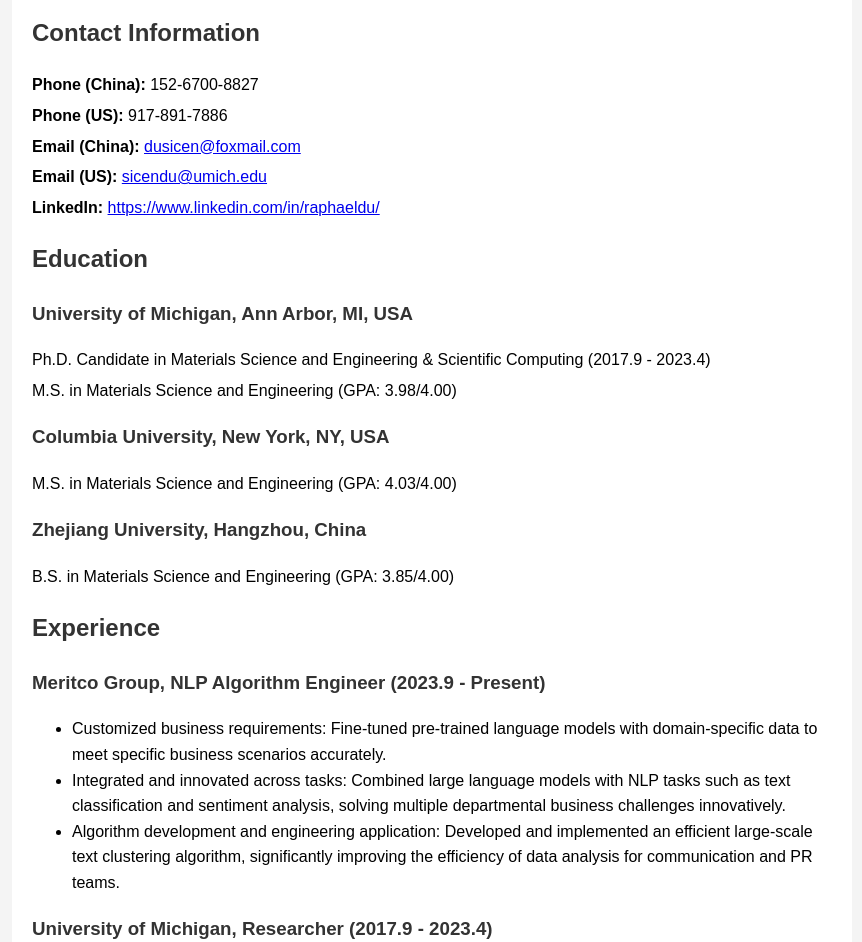
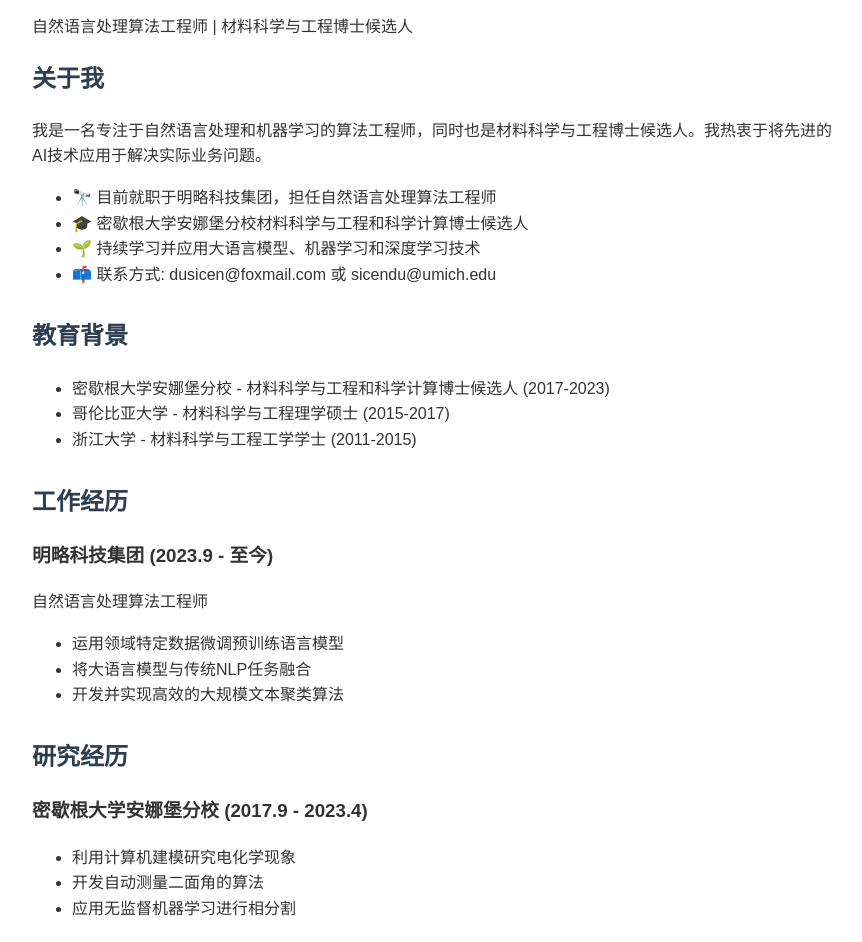
Before and after one commit to SiriusDu/SiriusDu.github.io, a plain HTML site: page index.html in a window 1280 px wide. Shown: the part 100-1042 px from the top of the page, without its empty margins (208-1070 px from the left). Drawn offline with Linux system fonts and the light colour scheme.

Commit message:
Update index.html

```diff
--- a/index.html
+++ b/index.html
@@ -1,82 +1,75 @@
 <!DOCTYPE html>
-<html lang="en">
+<html lang="zh">
 <head>
     <meta charset="UTF-8">
     <meta name="viewport" content="width=device-width, initial-scale=1.0">
-    <title>Raphael Du - Personal Homepage</title>
+    <title>杜思岑 (Raphael Du) - 个人主页</title>
     <style>
         body {
             font-family: Arial, sans-serif;
             line-height: 1.6;
-            margin: 0;
-            padding: 0;
-            background-color: #f4f4f4;
-        }
-        .container {
+            color: #333;
             max-width: 800px;
             margin: 0 auto;
             padding: 20px;
-            background-color: #fff;
         }
-        h1, h2, h3 {
-            color: #333;
+        h1, h2 {
+            color: #2c3e50;
         }
-        .contact-info, .education, .experience, .skills {
-            margin-bottom: 20px;
-        }
-        .contact-info p, .education p, .experience p, .skills p {
-            margin: 5px 0;
+        .section {
+            margin-bottom: 30px;
         }
     </style>
 </head>
 <body>
-    <div class="container">
-        <h1>Raphael Du</h1>
-        <div class="contact-info">
-            <h2>Contact Information</h2>
-            <p><strong>Phone (China):</strong> 152-6700-8827</p>
-            <p><strong>Phone (US):</strong> 917-891-7886</p>
-            <p><strong>Email (China):</strong> <a href="mailto:dusicen@foxmail.com">dusicen@foxmail.com</a></p>
-            <p><strong>Email (US):</strong> <a href="mailto:sicendu@umich.edu">sicendu@umich.edu</a></p>
-            <p><strong>LinkedIn:</strong> <a href="https://www.linkedin.com/in/raphaeldu/">https://www.linkedin.com/in/raphaeldu/</a></p>
-        </div>
+    <header>
+        <h1>杜思岑 (Raphael Du)</h1>
+        <p>自然语言处理算法工程师 | 材料科学与工程博士候选人</p>
+    </header>
 
-        <div class="education">
-            <h2>Education</h2>
-            <h3>University of Michigan, Ann Arbor, MI, USA</h3>
-            <p>Ph.D. Candidate in Materials Science and Engineering & Scientific Computing (2017.9 - 2023.4)</p>
-            <p>M.S. in Materials Science and Engineering (GPA: 3.98/4.00)</p>
+    <section class="section">
+        <h2>关于我</h2>
+        <p>我是一名专注于自然语言处理和机器学习的算法工程师，同时也是材料科学与工程博士候选人。我热衷于将先进的AI技术应用于解决实际业务问题。</p>
+        <ul>
+            <li>🔭 目前就职于明略科技集团，担任自然语言处理算法工程师</li>
+            <li>🎓 密歇根大学安娜堡分校材料科学与工程和科学计算博士候选人</li>
+            <li>🌱 持续学习并应用大语言模型、机器学习和深度学习技术</li>
+            <li>📫 联系方式: dusicen@foxmail.com 或 sicendu@umich.edu</li>
+        </ul>
+    </section>
 
-            <h3>Columbia University, New York, NY, USA</h3>
-            <p>M.S. in Materials Science and Engineering (GPA: 4.03/4.00)</p>
+    <section class="section">
+        <h2>教育背景</h2>
+        <ul>
+            <li>密歇根大学安娜堡分校 - 材料科学与工程和科学计算博士候选人 (2017-2023)</li>
+            <li>哥伦比亚大学 - 材料科学与工程理学硕士 (2015-2017)</li>
+            <li>浙江大学 - 材料科学与工程工学学士 (2011-2015)</li>
+        </ul>
+    </section>
 
-            <h3>Zhejiang University, Hangzhou, China</h3>
-            <p>B.S. in Materials Science and Engineering (GPA: 3.85/4.00)</p>
-        </div>
+    <section class="section">
+        <h2>工作经历</h2>
+        <h3>明略科技集团 (2023.9 - 至今)</h3>
+        <p>自然语言处理算法工程师</p>
+        <ul>
+            <li>运用领域特定数据微调预训练语言模型</li>
+            <li>将大语言模型与传统NLP任务融合</li>
+            <li>开发并实现高效的大规模文本聚类算法</li>
+        </ul>
+    </section>
 
-        <div class="experience">
-            <h2>Experience</h2>
-            <h3>Meritco Group, NLP Algorithm Engineer (2023.9 - Present)</h3>
-            <ul>
-                <li>Customized business requirements: Fine-tuned pre-trained language models with domain-specific data to meet specific business scenarios accurately.</li>
-                <li>Integrated and innovated across tasks: Combined large language models with NLP tasks such as text classification and sentiment analysis, solving multiple departmental business challenges innovatively.</li>
-                <li>Algorithm development and engineering application: Developed and implemented an efficient large-scale text clustering algorithm, significantly improving the efficiency of data analysis for communication and PR teams.</li>
-            </ul>
+    <section class="section">
+        <h2>研究经历</h2>
+        <h3>密歇根大学安娜堡分校 (2017.9 - 2023.4)</h3>
+        <ul>
+            <li>利用计算机建模研究电化学现象</li>
+            <li>开发自动测量二面角的算法</li>
+            <li>应用无监督机器学习进行相分割</li>
+        </ul>
+    </section>
 
-            <h3>University of Michigan, Researcher (2017.9 - 2023.4)</h3>
-            <ul>
-                <li>Used computer modeling techniques to study electrochemical phenomena such as corrosion, lithium-ion batteries, and oxide fuel cells.</li>
-                <li>Developed an algorithm to automatically measure dihedral angles from complex 3D microstructure data.</li>
-                <li>Applied unsupervised machine learning algorithms and Fourier filtering techniques to accurately phase-segment FIB-SEM images of LSCF cathodes.</li>
-                <li>Presented at multiple international conferences and published several papers with over 300 citations according to Google Scholar.</li>
-            </ul>
-        </div>
-
-        <div class="skills">
-            <h2>Skills</h2>
-            <p>Python, Natural Language Processing, Machine Learning, Algorithms, Large Language Models</p>
-            <p>Certificates: Deep Learning Specialization (deeplearning.ai), Natural Language Processing Specialization (deeplearning.ai)</p>
-        </div>
-    </div>
+    <footer>
+        <p>更多信息请访问我的 <a href="https://www.linkedin.com/in/raphaeldu/" target="_blank">LinkedIn</a> 主页</p>
+    </footer>
 </body>
 </html>
```
